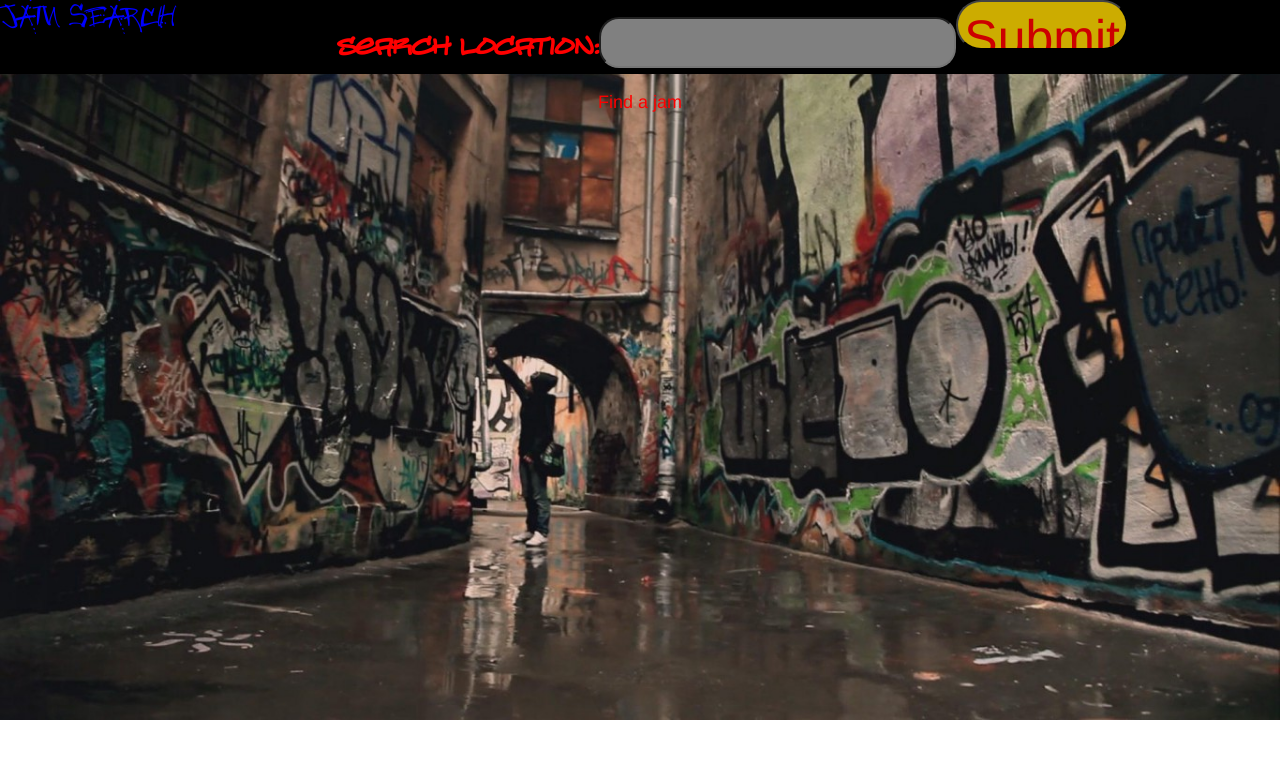
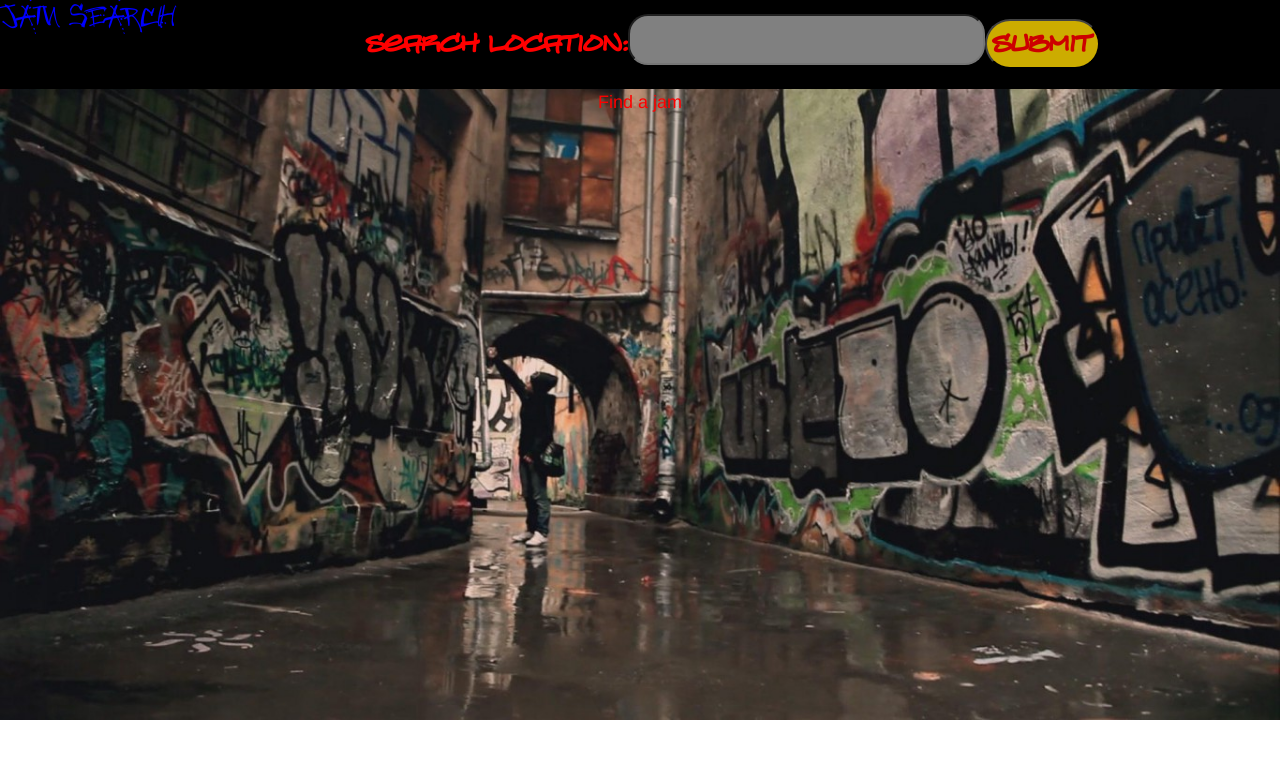
Before and after one commit to kedpak/jam-search_break_events_app, a React (Create React App) app in the folder react/: page / in a window 1280 px wide. Shown: the top 758 px of the page. Built offline with nearby package versions, Linux system fonts and the light colour scheme; a web font is replaced by a local one; what google-maps-react would draw is missing.

Commit message:
fix styling

```diff
--- a/react/src/App.js
+++ b/react/src/App.js
@@ -16,7 +16,6 @@ class App extends Component {
     this.click = this.click.bind(this);
 
   }
-
     handleChange(event) {
       this.setState({value: event.target.value});
     }
@@ -38,8 +37,9 @@ class App extends Component {
         <label className="nav_lab">
            search location:
           <input type="text" value={this.state.value} onChange={this.handleChange} className="searchBox"/>
+          <input type="submit" value="Submit" onClick={this.click} className="sub_button"/>
         </label>
-          <input type="submit" value="Submit" onClick={this.click} className="sub_button"/>
+
       </form>
           <div className="spacer"></div>
           <p className="App-intro">
```
